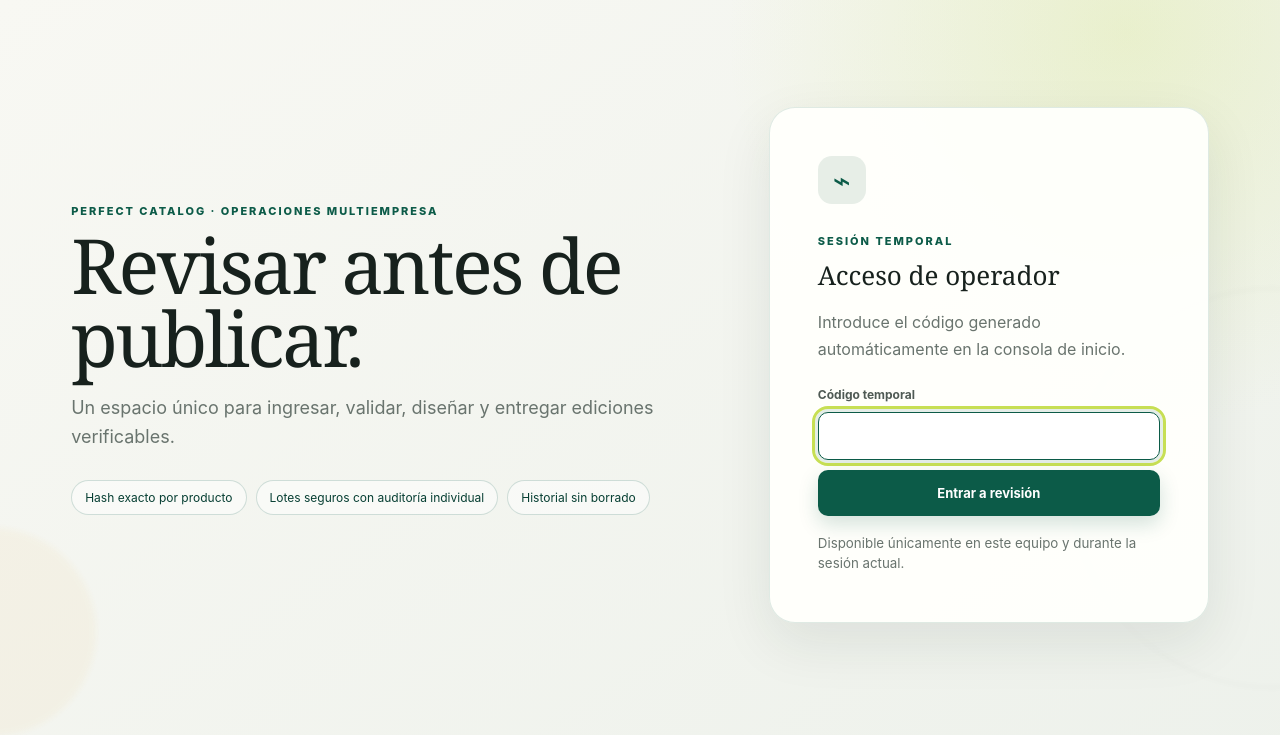
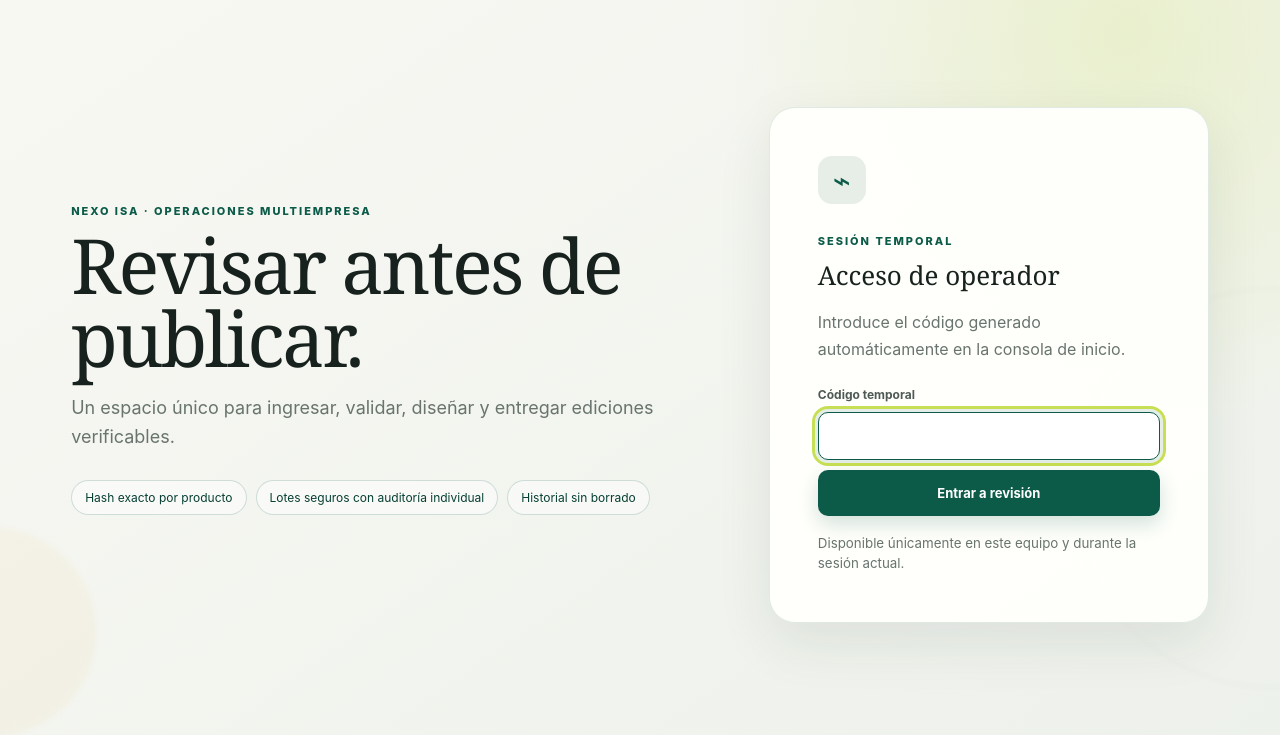
Before and after one commit to isaiasjm13-ops/Catalog-app, a Python web app: template src/perfect_catalog/templates/operator_login.html in a window 1280 px wide. Shown: the top 735 px of the page. Run offline with Jinja, Linux system fonts and the light colour scheme; the template is opened without the code that fills it, so the values that code supplies are empty.

Commit message:
rebrand: renombra el programa a Nexo ISA en la interfaz y la documentación
Cambia el nombre visible del software (título de pestaña, cabecera, login,
README, PROJECT.md) de "Perfect Catalog" a "Nexo ISA". No toca el schema de
PostgreSQL, el paquete Python, los roles de base de datos ni el comando CLI
(perfect_catalog) — ni "Perfect Trading", que es una Company real del
sistema, no el nombre del programa.

```diff
--- a/src/perfect_catalog/templates/operator_base.html
+++ b/src/perfect_catalog/templates/operator_base.html
@@ -3,7 +3,7 @@
 <head>
   <meta charset="utf-8">
   <meta name="viewport" content="width=device-width, initial-scale=1">
-  <title>{% block title %}Revisión de catálogo{% endblock %} · {{ session.company_name if session is defined and session and session.company_name else 'Catálogo multiempresa' }}</title>
+  <title>{% block title %}Revisión de catálogo{% endblock %} · {{ session.company_name if session is defined and session and session.company_name else 'Nexo ISA' }}</title>
   <link rel="stylesheet" href="/operator/static/operator.css">
   {% if session %}<link rel="stylesheet" href="/operator/theme.css">{% endif %}
 </head>
@@ -15,8 +15,8 @@
     {% if session %}
     <header class="topbar">
       <a class="brand" href="/operator" aria-label="Volver a planes">
-        <span class="brand-mark">P</span>
-        <span><strong>{{ session.company_name if session is defined and session and session.company_name else 'Perfect Catalog' }}</strong><small>Control de catálogo</small></span>
+        <span class="brand-mark">N</span>
+        <span><strong>{{ session.company_name if session is defined and session and session.company_name else 'Nexo ISA' }}</strong><small>Control de catálogo</small></span>
       </a>
       <nav class="operator-nav" aria-label="Navegación del operador">
         <a href="/operator">Revisión</a>
--- a/src/perfect_catalog/templates/operator_login.html
+++ b/src/perfect_catalog/templates/operator_login.html
@@ -3,7 +3,7 @@
 {% block content %}
 <section class="login-layout">
   <div class="login-intro">
-    <span class="kicker">Perfect Catalog · Operaciones multiempresa</span>
+    <span class="kicker">Nexo ISA · Operaciones multiempresa</span>
     <h1>Revisar antes de publicar.</h1>
     <p>Un espacio único para ingresar, validar, diseñar y entregar ediciones verificables.</p>
     <ul class="guard-list">
```
Also changed, not shown: PROJECT.md (+1 -1 lines), README.md.
